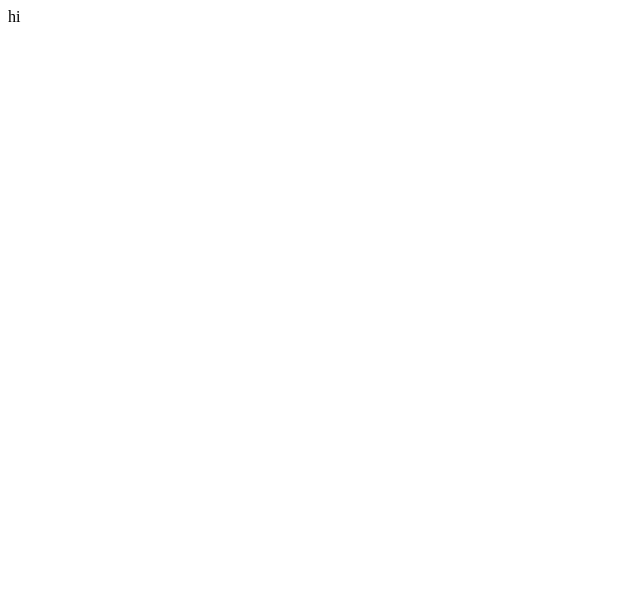
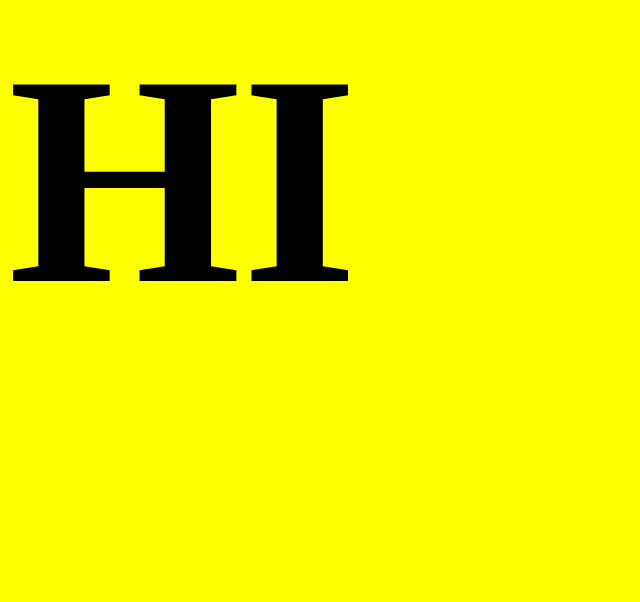
Before and after one commit to eclifford/freakishlyorganized, a website: page public/index.html in a window 1280 px wide. Shown: the whole page, without its empty margins (0-640 px from the left). Drawn offline with Linux system fonts and the light colour scheme.

```diff
--- a/package.json
+++ b/package.json
@@ -11,6 +11,9 @@
   "dependencies": {
     "express": "^4.4.1"
   },
+  "engines": {
+    "node": "0.10.x"
+  },
   "scripts": {
     "start": "node server.js"
   }
--- a/public/index.html
+++ b/public/index.html
@@ -1,8 +1,16 @@
 <html>
   <head>
     <title></title>
+    <style>
+      body {
+        background-color: yellow;
+      }
+      h1 {
+        font-size: 300px;
+      }
+    </style>
   </head>
   <body>
-    hi
+    <h1>HI</h1>
   </body>
 </html>
--- a/server.js
+++ b/server.js
@@ -4,7 +4,8 @@
 
 app.use(express.static(path.join(process.cwd(), 'public')));
 
-var server = app.listen(3000, function() {
+var port = process.env.PORT || 5000;
+var server = app.listen(port, function() {
     console.log('Listening on port %d', server.address().port);
 });
 
```
Also changed, not shown: 1 other file.
